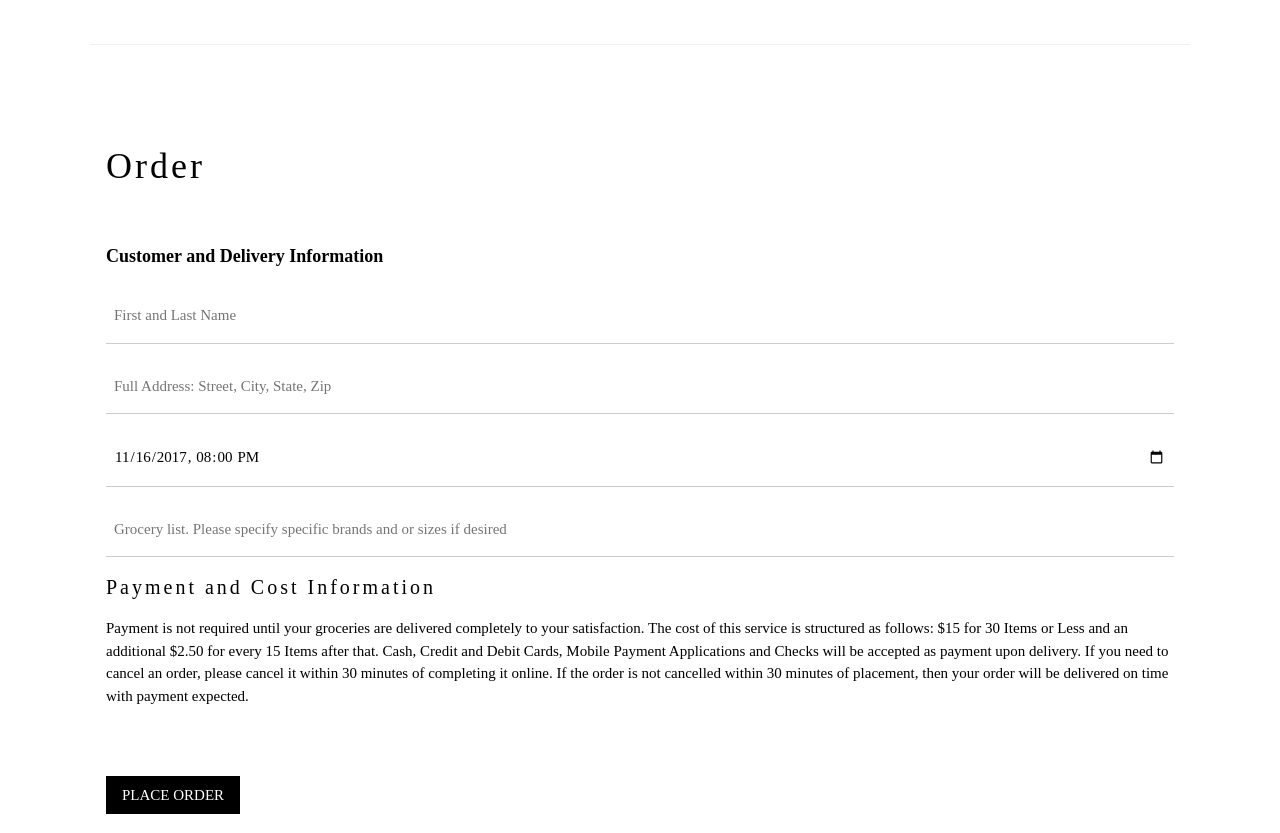
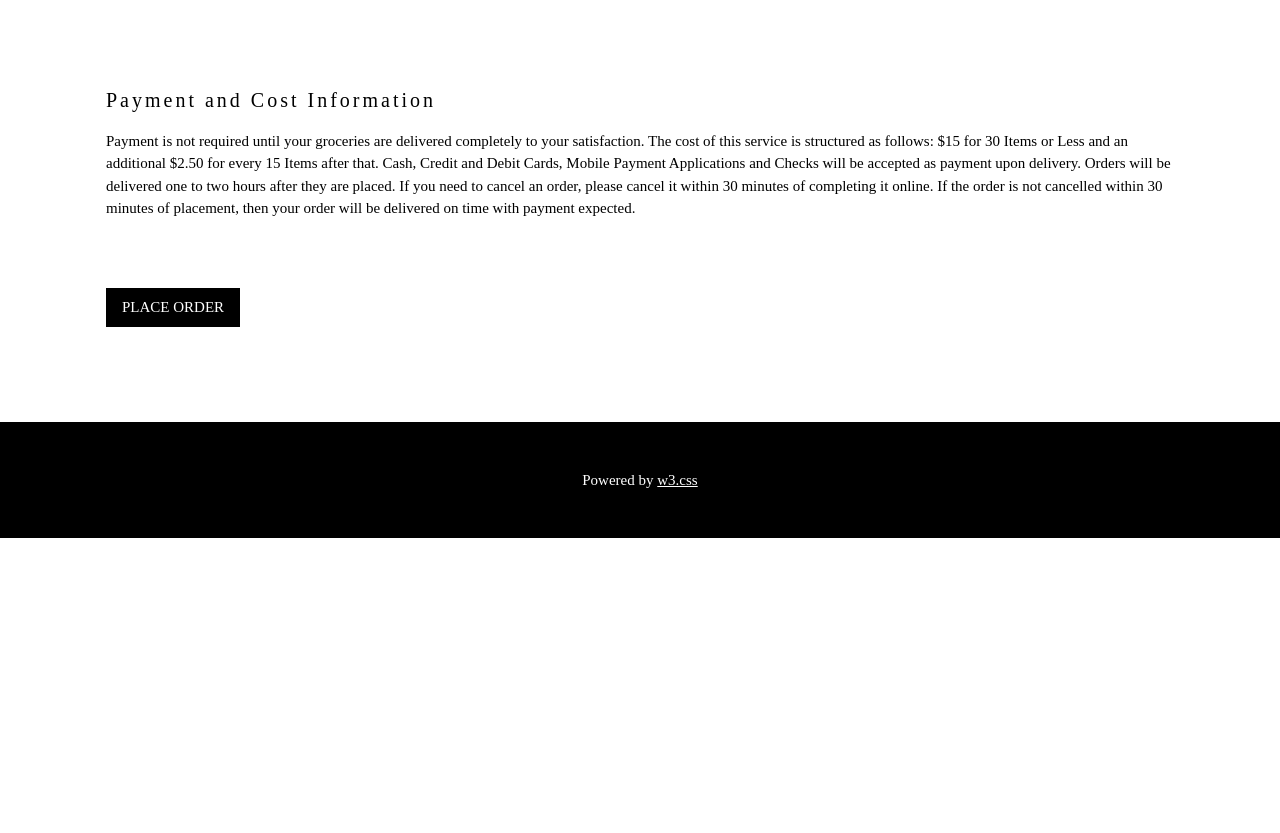
Before and after one commit to zeggers60/421-Project, a plain HTML site: page index.html in a window 1280 px wide. Shown: the part 2600-3433 px from the top of the page. After the commit the page ends 3138 px from the top, so only its background shows below. Drawn offline with nearby package versions, Linux system fonts and the light colour scheme.

Commit message:
421 Project Update

```diff
--- a/index.html
+++ b/index.html
@@ -47,7 +47,7 @@ h1,h2,h3,h4,h5,h6 {
     <div class="w3-col m6 w3-padding-large">
       <h1 class="w3-center">About Errand Boys</h1><br>
       <h5 class="w3-center">Bringing Groceries to your doorstep since 2018</h5>
-      <p class="w3-large">Errand Boys is a small scale grocery delivery service based in Knoxville, TN. Our deliveries are based on orders placed online using our website. We service a small area that includes about seven grocery stores around Knoxville. Once deliveries are placed online, one of our three employees will drive to the grocery store chosen by the customer, buy the items listed on the customer’s order then deliver the groceries to the customer’s desired address. Payment can either be completed online or upon delivery. Our business includes three employees: Joseph Begley, Skylar East and Zebulun Eggers. This service aims to assist those who do not have the time during their day to go to the grocery store and also people who are elderly or disabled and unable to shop for themselves. Errand Boys is committed to speedy delivery and excellence in customer satisfaction, efficiency, and safety. </p>
+      <p class="w3-large">Errand Boys is a small scale grocery delivery service based in Knoxville, TN. Our deliveries are based on orders placed online using our website. We service a small area that includes about seven grocery stores around Knoxville. Once deliveries are placed online, one of our three employees will drive to the grocery store chosen by the customer, buy the items listed on the customer’s order then deliver the groceries to the customer’s desired address. Payment is completed upon delivery. This service aims to assist those who do not have the time during their day to go to the grocery store and also people who are elderly or disabled and unable to shop for themselves. Errand Boys is committed to speedy delivery and excellence in customer satisfaction, efficiency, and safety. </p>
     </div>
   </div>
 
@@ -87,15 +87,9 @@ h1,h2,h3,h4,h5,h6 {
 
   <!-- Contact Section -->
   <div class="w3-container w3-padding-64" id="contact">
-    <h1>Order</h1><br>
-    <p class="w3-text-blue-black w3-large"><b>Customer and Delivery Information</b></p>
-    <form action="/action_page.php" target="_blank">
-      <p><input class="w3-input w3-padding-16" type="text" placeholder="First and Last Name" required name="Name"></p>
-      <p><input class="w3-input w3-padding-16" type="text" placeholder="Full Address: Street, City, State, Zip" required name="People"></p>
-      <p><input class="w3-input w3-padding-16" type="datetime-local" placeholder="Date and time" required name="date" value="2017-11-16T20:00"></p>
-      <p><input class="w3-input w3-padding-16" type="text" placeholder="Grocery list. Please specify specific brands and or sizes if desired" required name="Message"></p>
+
       <h4>Payment and Cost Information</h4>
-      <p class="w3-text-black">Payment is not required until your groceries are delivered completely to your satisfaction. The cost of this service is structured as follows: $15 for 30 Items or Less and an additional $2.50 for every 15 Items after that. Cash, Credit and Debit Cards, Mobile Payment Applications and Checks will be accepted as payment upon delivery. If you need to cancel an order, please cancel it within 30 minutes of completing it online. If the order is not cancelled within 30 minutes of placement, then your order will be delivered on time with payment expected.  </p><br>
+      <p class="w3-text-black">Payment is not required until your groceries are delivered completely to your satisfaction. The cost of this service is structured as follows: $15 for 30 Items or Less and an additional $2.50 for every 15 Items after that. Cash, Credit and Debit Cards, Mobile Payment Applications and Checks will be accepted as payment upon delivery. Orders will be delivered one to two hours after they are placed. If you need to cancel an order, please cancel it within 30 minutes of completing it online. If the order is not cancelled within 30 minutes of placement, then your order will be delivered on time with payment expected.  </p><br>
       <p><button class="w3-button w3-black w3-section" type="submit">PLACE ORDER</button></p>
     </form>
   </div>
```
